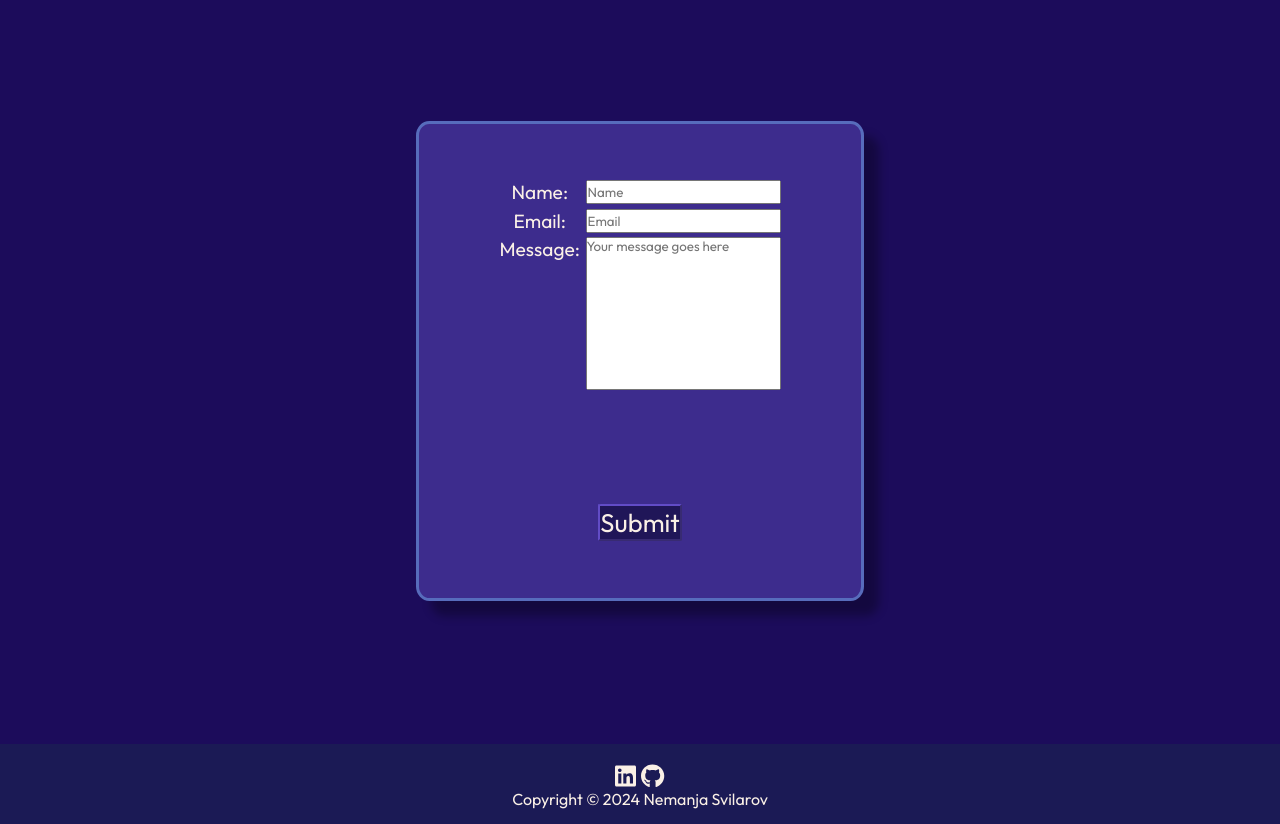
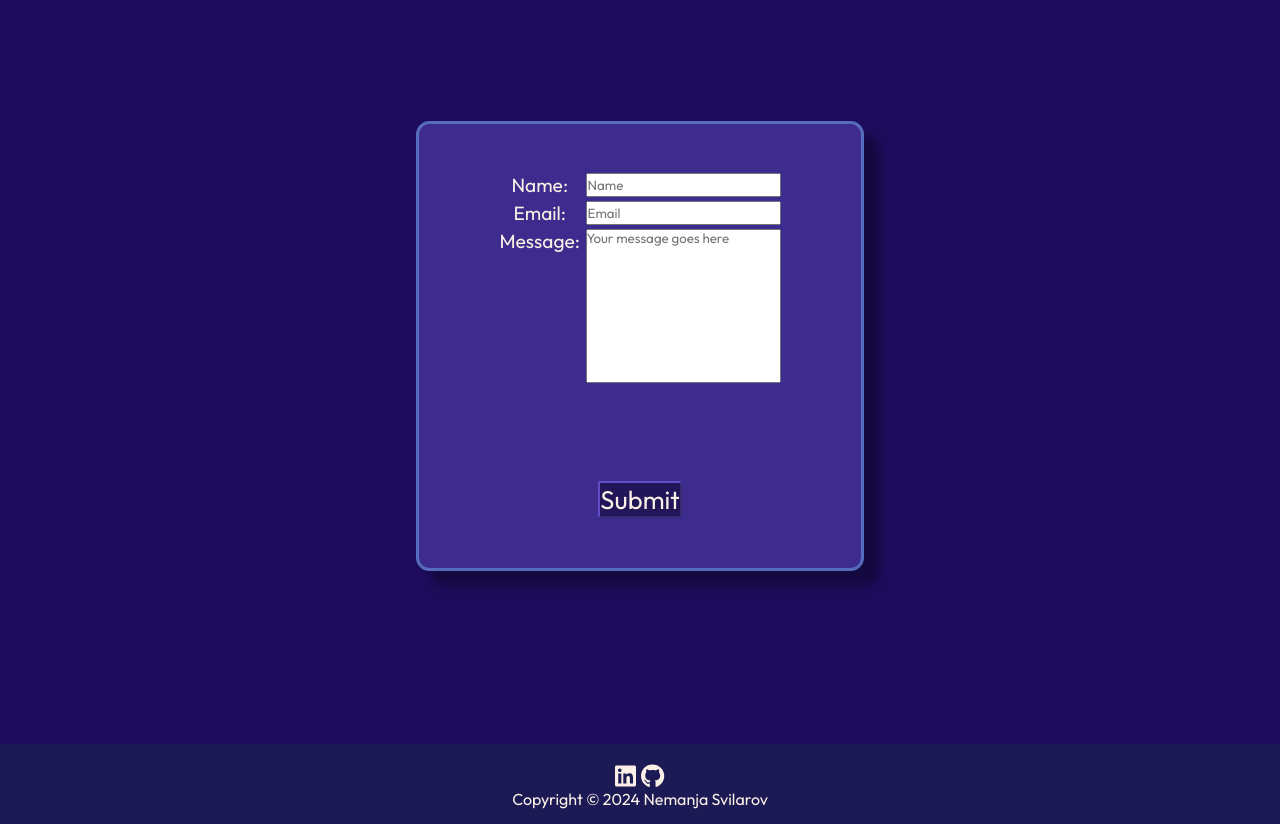
Before and after one commit to nemanjasvilarov/portfolio-project, a React (Vite) app: page / in a window 1280 px wide. Shown: the part 3880-4704 px from the top of the page. Built offline with nearby package versions, Linux system fonts and the light colour scheme.

Commit message:
Fixed Contact css

```diff
--- a/src/components/Contact.css
+++ b/src/components/Contact.css
@@ -10,7 +10,7 @@
 }
 
 .portfolio-contact-form {
-  min-height: 60%;
+  min-height: 450px;
   width: 30%;
   background-color: #3d2c8d;
   margin: auto;
```
